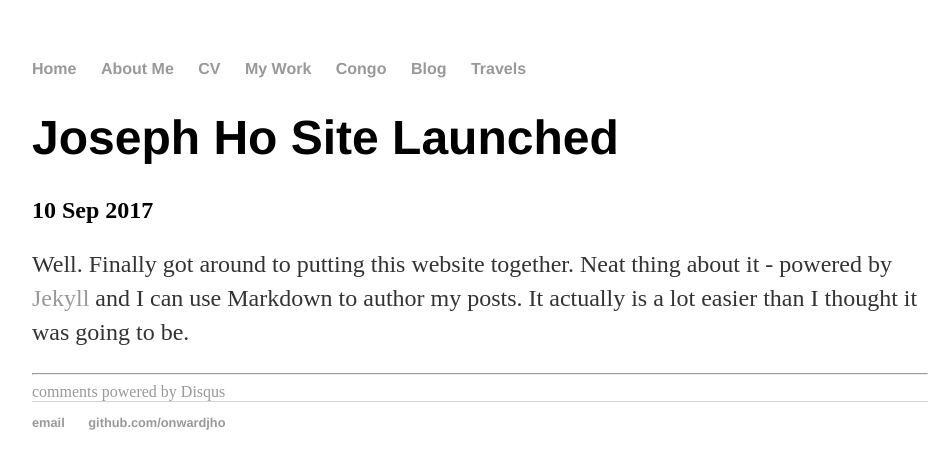
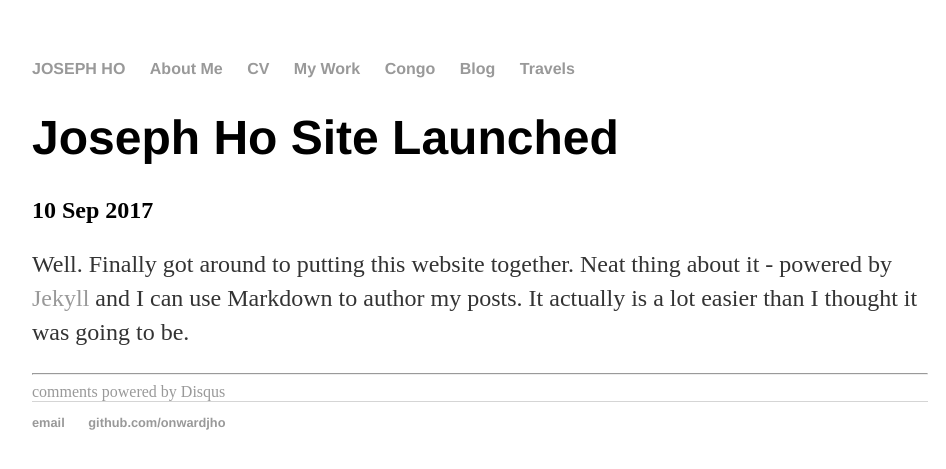
Before and after one commit to onwardjho/onwardjho.github.io, a Jekyll site: the page built from _posts/2017-09-10-onwardjho-site-launched.md, in a window 1280 px wide. Shown: the top 469 px of the page, without its empty margins (160-1106 px from the left). Built offline with Jekyll 4.4.1, drawn with Linux system fonts in a browser that asks for light colours; comment, search, counter and statistics services are not loaded.

Commit message:
Update default.html

```diff
--- a/_layouts/default.html
+++ b/_layouts/default.html
@@ -8,7 +8,7 @@
 		<body>
 			<nav>
 	    		<ul>
-	        		<li><a href="/">Home</a></li>
+	        		<li><a href="/">JOSEPH HO</a></li>
 		        	<li><a href="/about">About Me</a></li>
 	        		<li><a href="/cv">CV</a></li>
 				<li><a href="/work">My Work</a></li>
```
